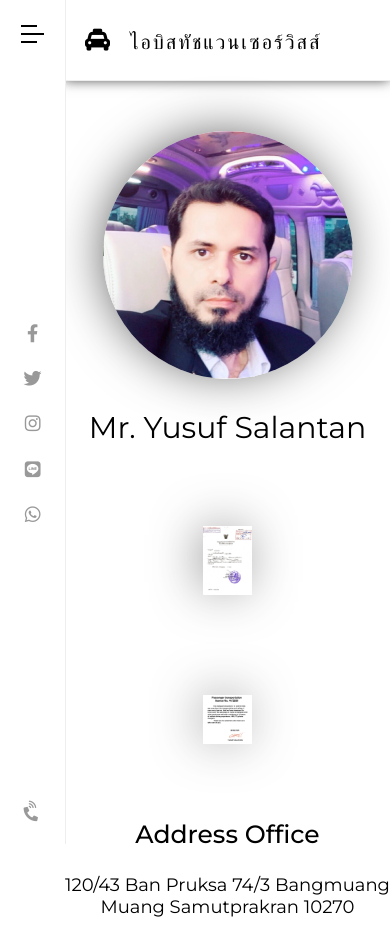
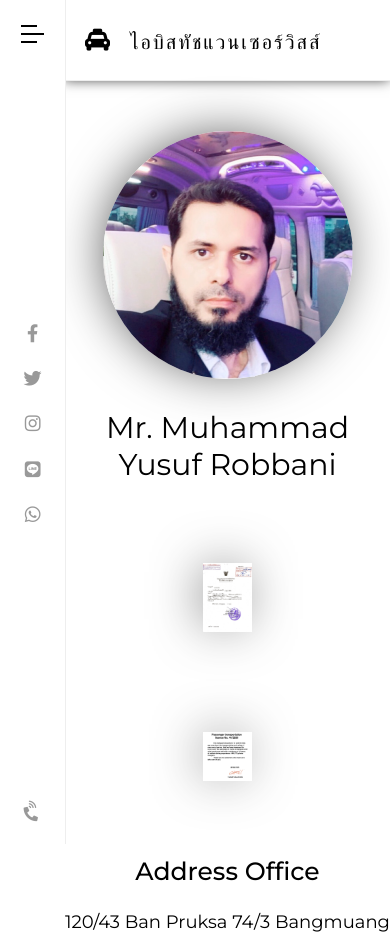
Before and after one commit to lodevceo/ibistouchvanservice, a plain HTML site: page page/about-us.html in a window 390 px wide. Shown: the top 933 px of the page. Drawn offline with Linux system fonts and the light colour scheme.

Commit message:
fixed-responsive2

```diff
--- a/page/about-us.html
+++ b/page/about-us.html
@@ -106,7 +106,7 @@
     <section class="about-us">
         <div class="profile-image">
             <img src="../inc/img/profile-image.png" alt="profile">
-            <p class="profile-name">Mr. Yusuf Salantan</p>
+            <p class="profile-name">Mr. Muhammad Yusuf Robbani </p>
         </div>
         <div class="container1">
            <img src="../inc/img/license-buisness.png" style="max-width:100%;cursor:pointer"
```
Also changed, not shown: 1 other file.
